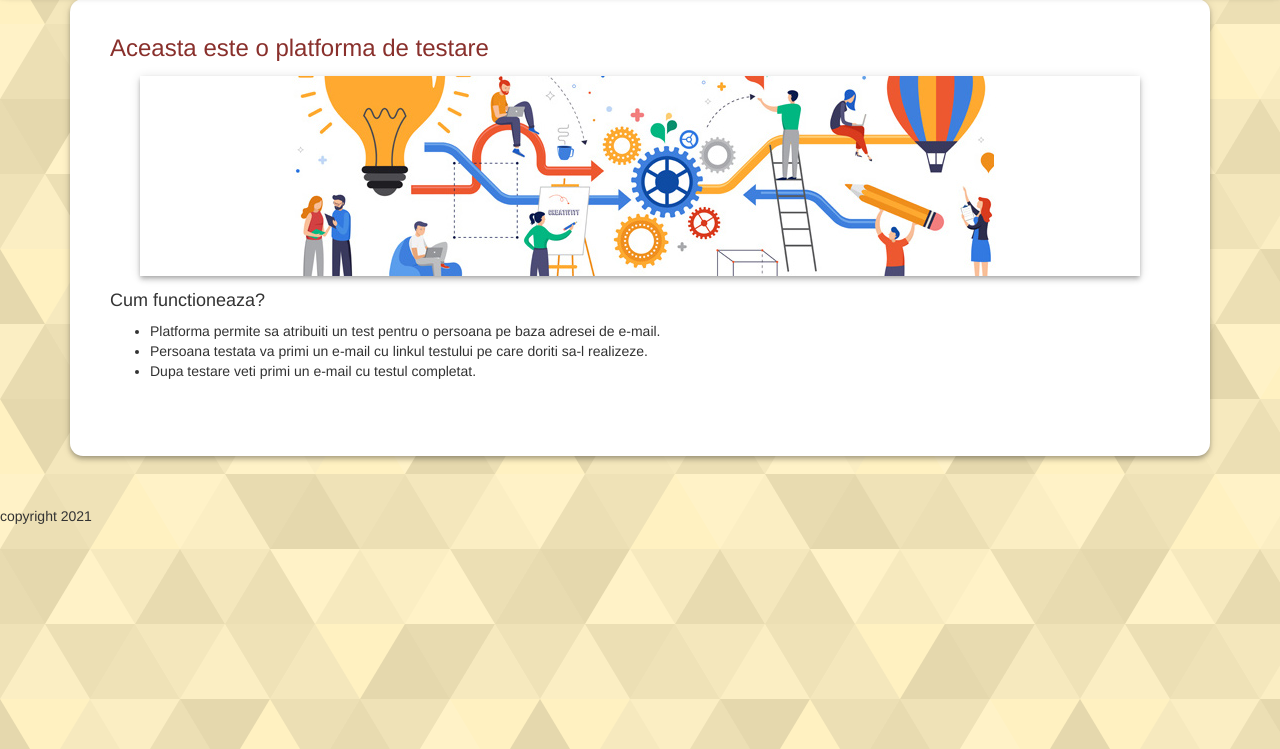
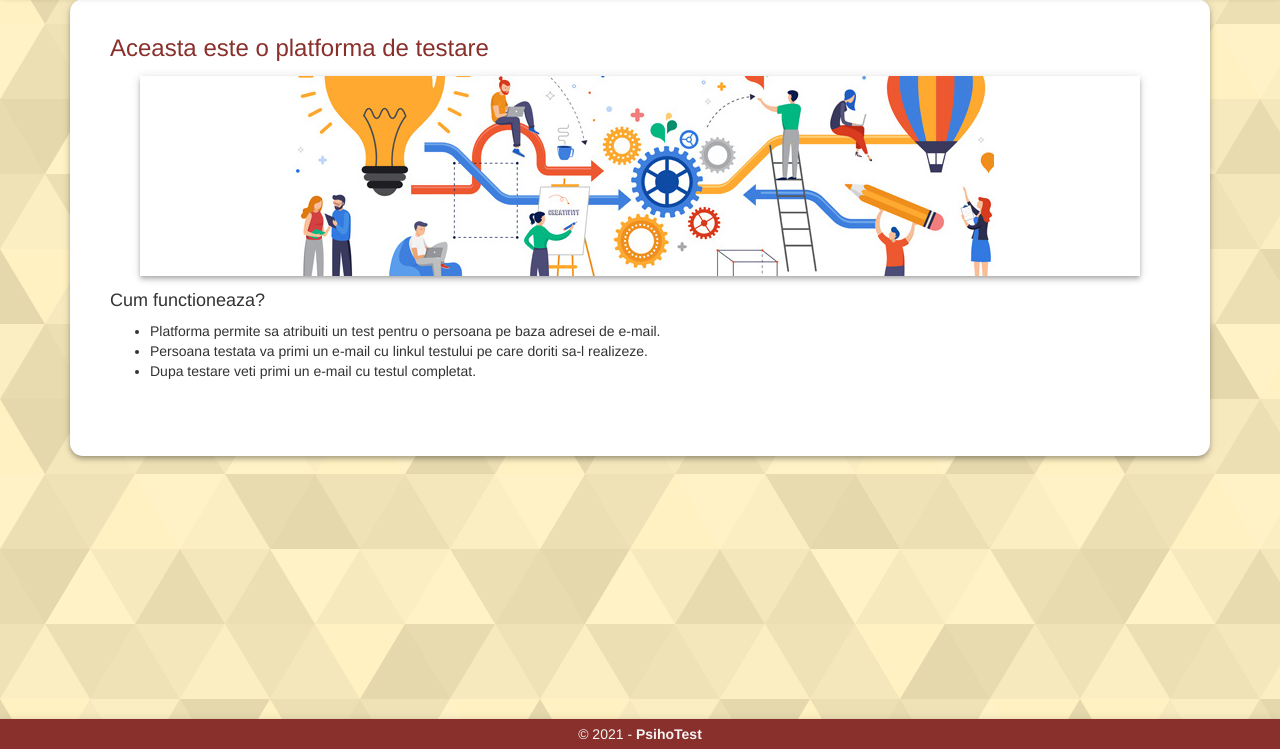
Before and after one commit to Sorinace/Final-project-Django--2021--Scoala-Informala, a Django app: page / in a window 1280 px wide. Shown: the part 51-800 px from the top of the page. Run offline with Django 3.2, Linux system fonts and the light colour scheme; some libraries are stand-ins or nearby versions.

Commit message:
Add a bootom bar to site

```diff
--- a/query/static/css/styles.css
+++ b/query/static/css/styles.css
@@ -45,6 +45,18 @@ h3 {
     font-size: 1em;
 }
 
+/* bootom bar */
+.fixed-bottom {
+    background-color: #89302c ;
+    color:whitesmoke;
+    min-height: 20px;
+    width: 100%;
+    box-shadow: 0 2px 4px -1px rgba(0,0,0,.2),0 4px 5px 0 rgba(0,0,0,.14),0 1px 10px 0 rgba(0,0,0,.12);
+    position: fixed;
+    bottom: 0;
+    text-align: center;
+    padding: 5px;
+}
 /* navigation bar */
 .navbar {
     min-height: 10px;
--- a/query/templates/asigned.html
+++ b/query/templates/asigned.html
@@ -77,7 +77,7 @@
                     <a href="?page={{ page_obj.paginator.num_pages }}">ultima &raquo;</a>
                 {% endif %}
             </span>
-
+          </div>
           <div class="operation-select">
             <select name="option">
               <option value="0">-- Selecteaza o actiune --</option>
@@ -92,8 +92,7 @@
             <input class="btn_submit" type="submit" value="Aplica">
           </div>
           </form>
-
-    </div>
+      </div>
     {% endif %}
 {% else %}
     <div class="shadow">
--- a/query/templates/base.html
+++ b/query/templates/base.html
@@ -32,7 +32,9 @@
       Base template
       {% endblock %}
     </div>
-    <div>copyright 2021</div>
+    <div class="fixed-bottom">
+      &copy; 2021 - <b>PsihoTest</b>
+    </div>
 
     <script>
       // Add active class to the current button (highlight it)
--- a/query/views.py
+++ b/query/views.py
@@ -84,7 +84,7 @@ def asign(request):
         user.user_assign.add(asignTest)
         if (asignTest.id):
 
-          sendEmail(request, 'Atribuire test', asignTest) #.email, f"{base}/query/{asignTest.id}" , asignTest.data, asignTest.message)
+          sendEmail(request, 'Atribuire test', asignTest)
         else:
           notSaved()
       except Exception as e:
```
